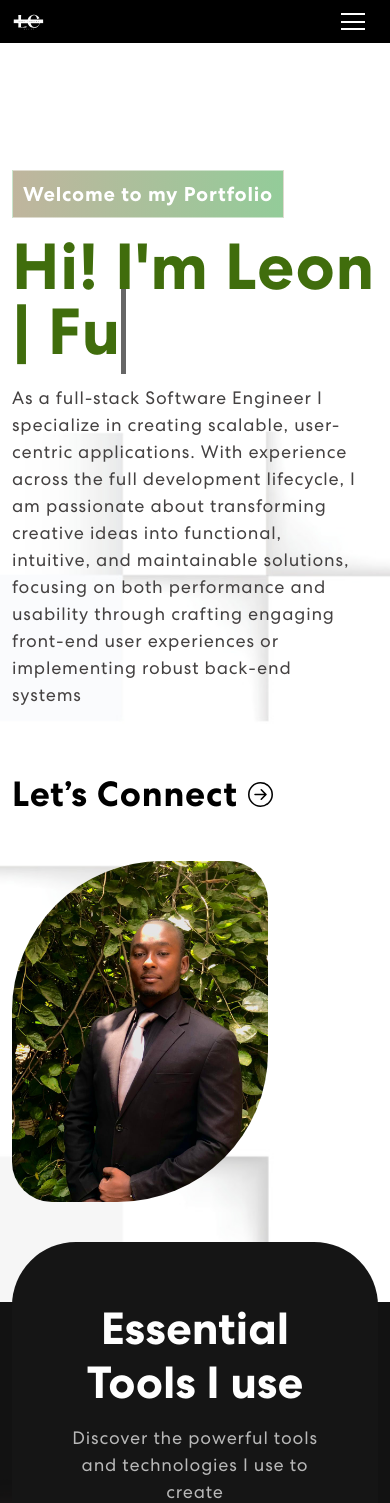
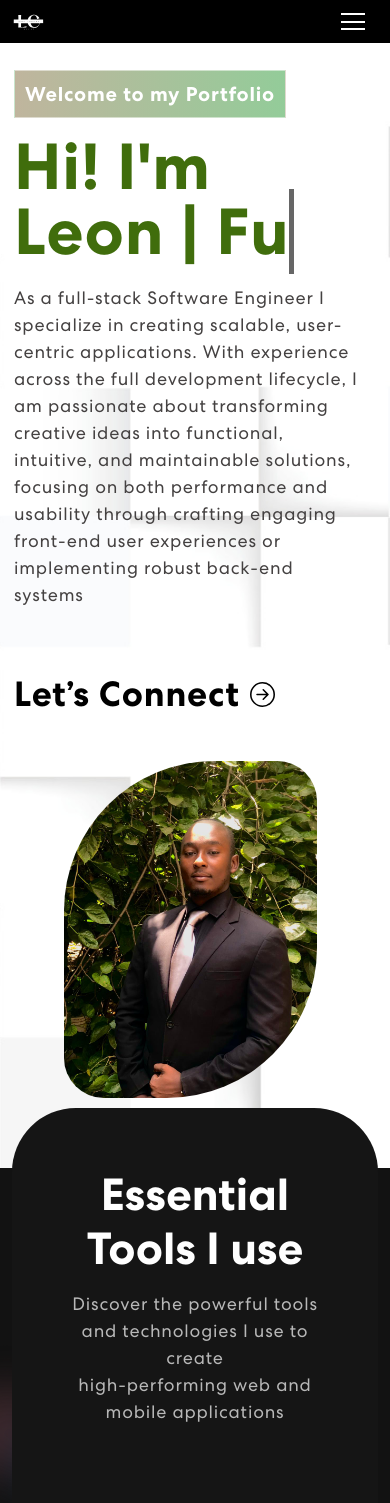
Before and after one commit to LeonNjoroge/portfolio-react, a React (Create React App) app: page / in a window 390 px wide. Shown: the top 1503 px of the page. Built offline with nearby package versions, Linux system fonts and the light colour scheme; no server answers.

Commit message:
Mobile update

```diff
--- a/src/App.css
+++ b/src/App.css
@@ -239,6 +239,18 @@ nav.navbar .navbar-toggler[aria-expanded="true"] .navbar-toggler-icon {
   background-size: cover;
   background-repeat: no-repeat;
 }
+@media (max-width: 768px) {
+  .banner {
+    padding: 70px 2px; /* Adjust this value as needed */
+  }
+  .banner img {
+    width: 100%;             /* Full width on smaller screens */
+    margin-top: 20px;        /* Adjust top margin for mobile */
+    border-radius: 30px;     /* Adjust border radius for mobile */
+    margin-left: 50px;       /* Center horizontally */
+    margin-right: auto;      /* Center horizontally */
+  }
+}
 .banner .tagline {
   font-weight: 700;
   letter-spacing: 0.8px;
@@ -392,6 +404,7 @@ nav.navbar .navbar-toggler[aria-expanded="true"] .navbar-toggler-icon {
   text-align: center;
   width: 56%;
 }
+
 .project .nav.nav-pills {
   width: 60%;
   margin: 0 auto;
@@ -459,6 +472,14 @@ nav.navbar .navbar-toggler[aria-expanded="true"] .navbar-toggler-icon {
   width: 100%;
   height: 0;
   transition: 0.4s ease-in-out;
+}
+@media (max-width: 768px) {
+  .proj-imgbx{
+    width:90%;
+    margin-left: auto;        /* Centers horizontally */
+    margin-right: auto;
+
+  }
 }
 .proj-imgbx:hover::before {
   height: 100%;
```
